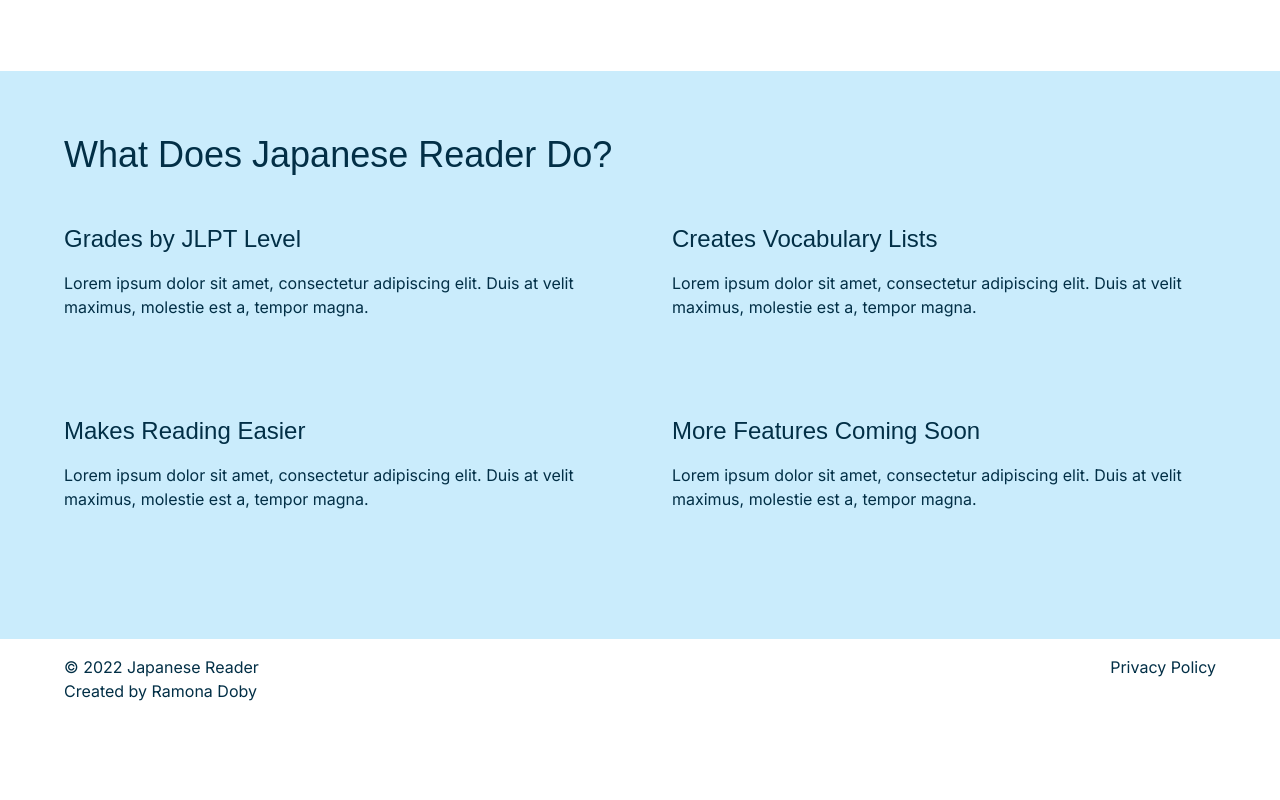
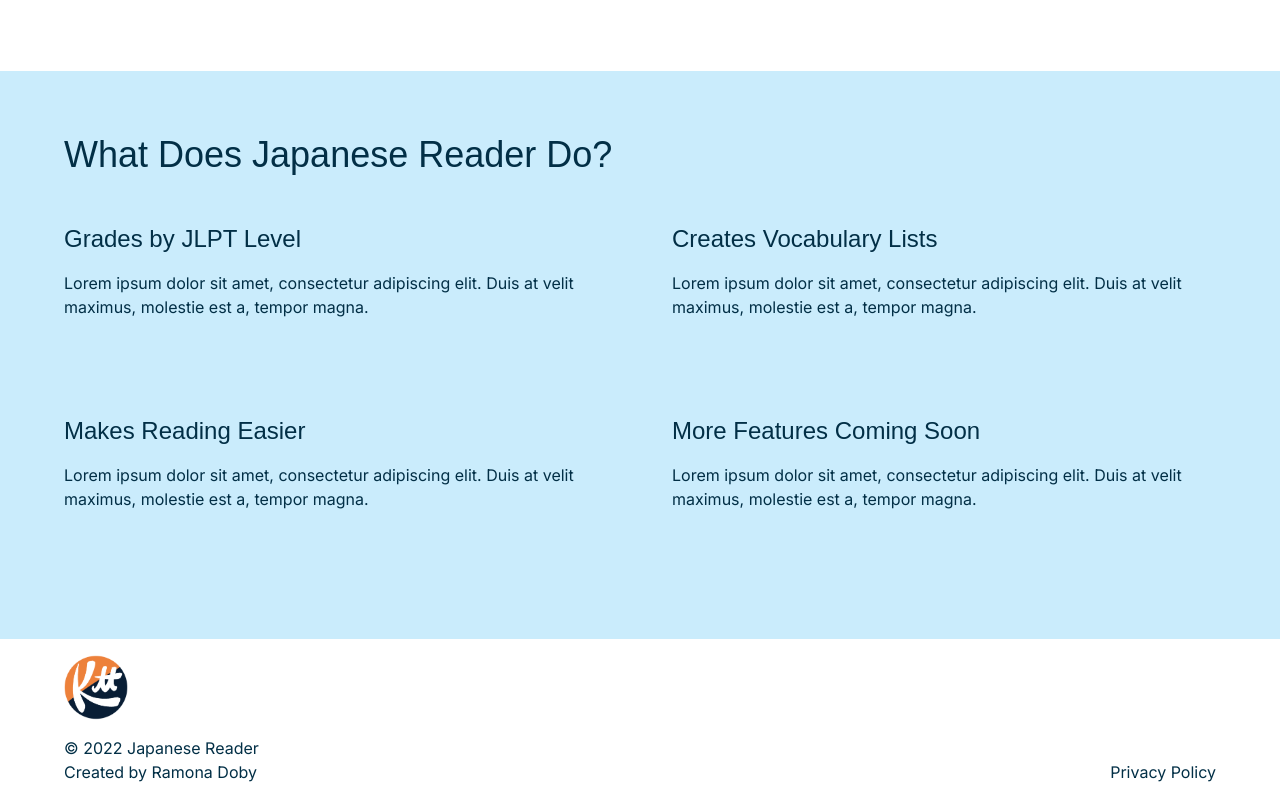
Before and after one commit to rdoby99/kotto.io, a Next.js app: page / in a window 1280 px wide. Shown: the part 586-1386 px from the top of the page. Before the commit the page ends 1305 px from the top, so only its background shows below. Built offline with nearby package versions, Linux system fonts and the light colour scheme.

Commit message:
Footer logo

```diff
--- a/components/footer.tsx
+++ b/components/footer.tsx
@@ -1,9 +1,17 @@
 import React from "react";
+import Image from "next/image";
 
 export default function Footer() {
   return (
-    <footer className="flex justify-between w-full py-4 px-4 md:px-16 text-secondary-foreground">
+    <footer className="flex justify-between items-end w-full py-4 px-4 md:px-16 text-secondary-foreground">
       <div className="flex flex-col">
+        <Image
+          src="/logo.png"
+          alt="Japanese Reader Homepage"
+          height={64}
+          width={64}
+          className="mb-4"
+        />
         <p>&copy; 2022 Japanese Reader</p>
         <p>Created by Ramona Doby</p>
       </div>
```
